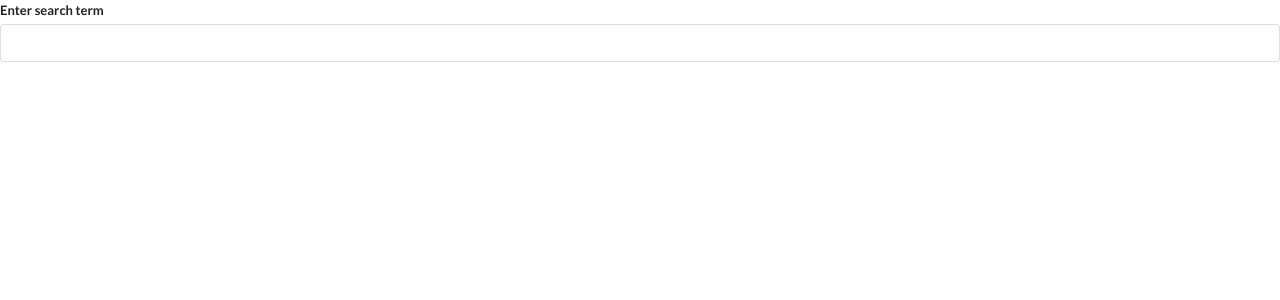
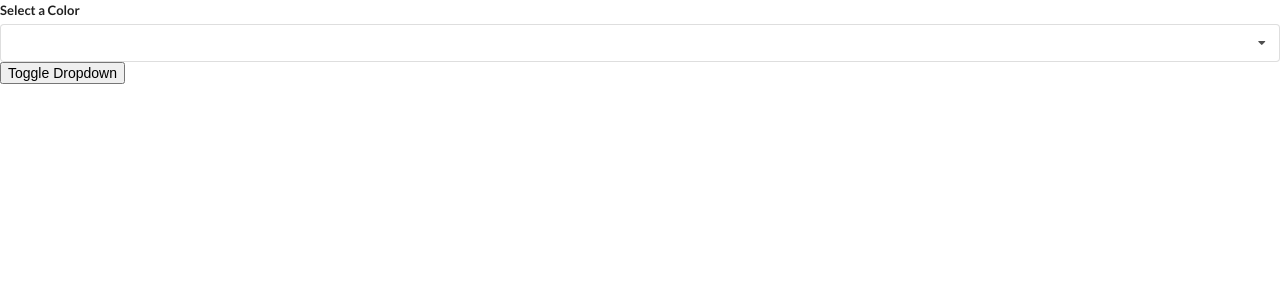
Before and after one commit to FerMusicComposer/ReactWidgets, a React (Create React App) app: page / in a window 1280 px wide. Shown: the top 300 px of the page. Built offline with nearby package versions, Linux system fonts and the light colour scheme.

Commit message:
search widget and dropdown

```diff
--- a/src/components/App.jsx
+++ b/src/components/App.jsx
@@ -1,11 +1,12 @@
 import React from 'react';
 //import AccordionWidget from './Accordion/AccordionWidget';
-import SearchWidget from './Search/SearchWidget';
+//import SearchWidget from './Search/SearchWidget';
+import DropdownWidget from './Dropdown/DropdownWidget';
 
 const App = () => {
     return (
         <div>
-            <SearchWidget />
+            <DropdownWidget />
         </div>
     );
 };
--- /dev/null
+++ b/src/components/Dropdown/DropdownOptions.jsx
@@ -0,0 +1,77 @@
+import React, { useEffect, useRef, useState } from 'react';
+
+const DropdownOptions = ({ options, selection, setSelection }) => {
+    const [openDropdown, setOpenDropdown] = useState(false);
+    const ref = useRef();
+
+    useEffect(() => {
+        /*All event listeners that are manually rendered, i.e. that are added with the DOM syntax, are rendered first regardless
+         of it being triggered or not. This is because of the way event bubbling works on the DOM. Whenever an event is triggered from
+         any component element, it starts travelling up the HTML tree, and everytime another event is found, this would be rendered as well.
+
+         The exception is when the events are added with DOM syntax as described above. To fix this, a hook called useRef can be used.
+         This hook can store an element as a variable and use it as reference for further functionality. In this case, useRef is being
+         used on the parent div from the component in order to prevent the event using DOM syntax to be rendered when triggering the
+         assigned events inside the component*/
+
+        const onBodyClick = event => {
+            if (ref.current.contains(event.target)) {
+                return;
+            }
+            setOpenDropdown(false);
+        };
+        /* Capture is required from React 17 onwards to prevent events with DOM syntax from being executed even when
+        event.stopPropagation() is used. It is inserted as a 3rd argument on the addEventListener function */
+        document.body.addEventListener('click', onBodyClick, { capture: true });
+
+        /* This is a cleanup function that makes sure to remove the body event listener for when the Dropdown component is
+        toggled by using the button implemented on the parent component which caused the page to crash because the event was still active
+        and referring to the removed component which is replaced by "null" and thus the browser cannot read its properties. */
+        return () => {
+            document.body.removeEventListener('click', onBodyClick, {
+                capture: true,
+            });
+        };
+    }, []);
+
+    const renderedOptions = options.map(option => {
+        if (option.value === selection.value) {
+            return null; //In React, null means 'do not render anything'
+        }
+        return (
+            <div
+                key={option.value}
+                className="item"
+                onClick={() => setSelection(option)}
+            >
+                {option.label}
+            </div>
+        );
+    });
+
+    return (
+        <div ref={ref} className="ui form">
+            <div className="field">
+                <label className="label">Select a Color</label>
+                <div
+                    onClick={() => setOpenDropdown(!openDropdown)}
+                    className={`ui selection dropdown ${
+                        openDropdown ? 'visible active' : ''
+                    }`}
+                >
+                    <i className="dropdown icon"></i>
+                    <div className="text">{selection.label}</div>
+                    <div
+                        className={`menu ${
+                            openDropdown ? 'visible transition' : ''
+                        }`}
+                    >
+                        {renderedOptions}
+                    </div>
+                </div>
+            </div>
+        </div>
+    );
+};
+
+export default DropdownOptions;
--- /dev/null
+++ b/src/components/Dropdown/DropdownWidget.jsx
@@ -0,0 +1,39 @@
+import React, { useState } from 'react';
+import DropdownOptions from './DropdownOptions';
+
+const options = [
+    {
+        label: 'Red',
+        value: 'red',
+    },
+    {
+        label: 'Green',
+        value: 'green',
+    },
+    {
+        label: 'Blue',
+        value: 'blue',
+    },
+];
+
+const DropdownWidget = () => {
+    const [selection, setSelection] = useState({});
+    const [showDropdown, setShowDropdown] = useState(true);
+
+    return (
+        <div>
+            {showDropdown ? (
+                <DropdownOptions
+                    selection={selection}
+                    setSelection={setSelection}
+                    options={options}
+                />
+            ) : null}
+            <button onClick={() => setShowDropdown(!showDropdown)}>
+                Toggle Dropdown
+            </button>
+        </div>
+    );
+};
+
+export default DropdownWidget;
```
Also changed, not shown: src/components/Search/SearchWidget.jsx (+4 -4 lines).
